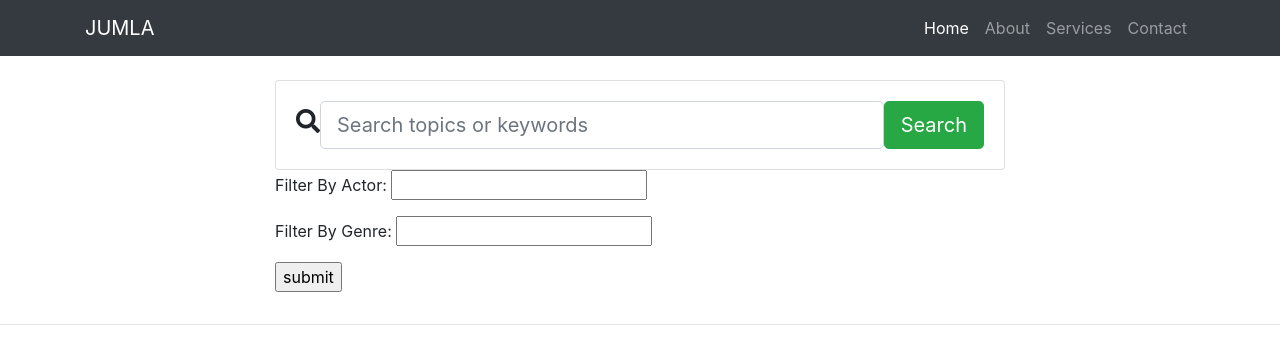
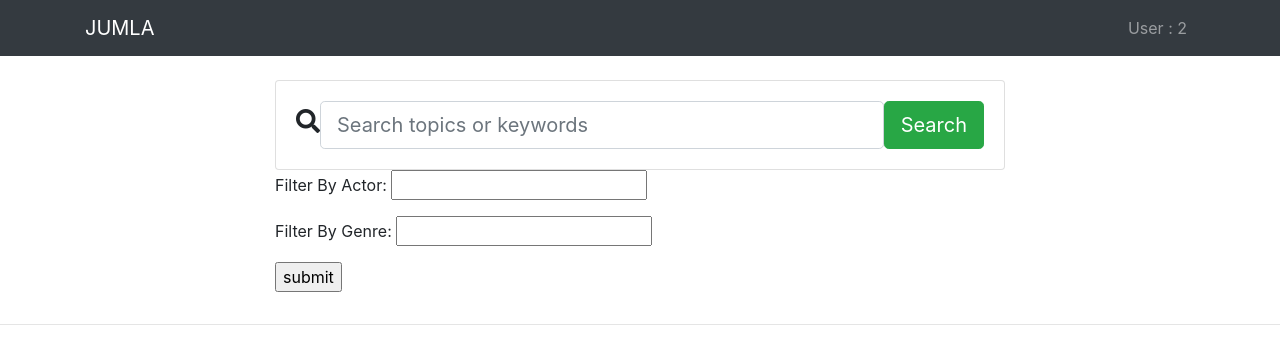
Before and after one commit to suvigyaagr/Hackathon_assgn_Team_A, a Django app: page /charchitra/video/2/ in a window 1280 px wide. Shown: the top 348 px of the page. Run offline with Django 3.2, Linux system fonts and the light colour scheme; data comes from the database, SQL or seed files in the repository; some libraries are stand-ins or nearby versions.

Commit message:
Making minor changes and solved user_id problem and dumpdata

```diff
--- a/jumla/charchitra/templates/charchitra/video_list.html
+++ b/jumla/charchitra/templates/charchitra/video_list.html
@@ -16,25 +16,25 @@
   <!-- Navigation -->
     <nav class="navbar navbar-expand-lg navbar-dark bg-dark static-top">
       <div class="container">
-        <a class="navbar-brand" href="{% url 'charchitra:dashboard' %}">JUMLA</a>
+        <a class="navbar-brand" href="{% url 'charchitra:dashboard' user_id %}">JUMLA</a>
         <button class="navbar-toggler" type="button" data-toggle="collapse" data-target="#navbarResponsive" aria-controls="navbarResponsive" aria-expanded="false" aria-label="Toggle navigation">
           <span class="navbar-toggler-icon"></span>
         </button>
         <div class="collapse navbar-collapse" id="navbarResponsive">
           <ul class="navbar-nav ml-auto">
-            <li class="nav-item active">
+            <!-- <li class="nav-item active">
               <a class="nav-link" href="#">Home
                 <span class="sr-only">(current)</span>
               </a>
-            </li>
-            <li class="nav-item">
+            </li> -->
+            <!-- <li class="nav-item">
               <a class="nav-link" href="#">About</a>
             </li>
             <li class="nav-item">
               <a class="nav-link" href="#">Services</a>
-            </li>
+            </li> -->
             <li class="nav-item">
-              <a class="nav-link" href="#">Contact</a>
+              <a class="nav-link" href="#">User : {{ user_id }}</a>
             </li>
           </ul>
         </div>
@@ -111,13 +111,13 @@
                       <i class="glyphicon glyphicon-edit"> </i>
                     </a> -->
 
-                    <a href="{% url 'charchitra:video_detail' video.pk user_id %}" class="btn btn-info btn-xs" role="button">
+                    <a href="{% url 'charchitra:video_detail' user_id=user_id video_id=video.pk %}" class="btn btn-info btn-xs" role="button">
                       {{ video.v_name }}
                     </a>
 
-                    <a href="#" class="btn btn-default btn-xs" role="button">
+                    <!-- <a href="#" class="btn btn-default btn-xs" role="button">
                       price_here
-                    </a>
+                    </a> -->
                 </div>
               </div>
 
--- a/jumla/charchitra/urls.py
+++ b/jumla/charchitra/urls.py
@@ -6,8 +6,8 @@ from . import views
 app_name = 'charchitra'
 urlpatterns = [
     # url(r'^abc$',views.ListVideoView.as_view(), name='list_video'),
-    url(r'^dashboard/$',views.dashboard, name='dashboard'),
-    url(r'^video/(?P<id>\w+)/$', views.VideoListView, name='video_list'),
-    url(r'^video/(?P<id>\w+)/(?P<video_id>\d+)/', views.VideoDetailView, name='video_detail'),
-    url(r'^videopack/$', views.VideoPackListView, name='video_pack_list'),
+    url(r'^dashboard/(?P<user_id>\w+)/$',views.dashboard, name='dashboard'),
+    url(r'^video/(?P<user_id>\w+)/$', views.VideoListView, name='video_list'),
+    url(r'^video/(?P<user_id>\w+)/(?P<video_id>\d+)/', views.VideoDetailView, name='video_detail'),
+    url(r'^videopack/(?P<user_id>\w+)/$', views.VideoPackListView, name='video_pack_list'),
 ]
--- a/jumla/charchitra/views.py
+++ b/jumla/charchitra/views.py
@@ -15,11 +15,11 @@ from .models import *
 
 
 # Create your views here.
-def dashboard(request):
-    return render(request, 'charchitra/dashboard.html')
+def dashboard(request, user_id):
+    return render(request, 'charchitra/dashboard.html', {'user_id' : user_id})
 
 
-def VideoListView(request, id, video_list=[]):
+def VideoListView(request, user_id, video_list=[]):
     if request.method == "GET":
         try:
             if 'filter_actor' in request.GET:
@@ -40,32 +40,35 @@ def VideoListView(request, id, video_list=[]):
     context = {
         'video_list': video_list,
         'video_price_list': video_price_list,
-        'user_id': User.objects.get(u_id='admin1').id,  # TODO:To be changed
+        'user_id': user_id,
     }
     return render(request, template_name, context)
 
 
-def VideoDetailView(request, id, video_id, video_price=None):
+def VideoDetailView(request, user_id, video_id, video_price=None):
     video_detail = get_object_or_404(Video, pk=video_id)
     video_price_detail = VideoPrice.objects.filter(v_id=video_id)
     if request.method == "GET":
         if "id-btn" in request.GET:
-            user = User.objects.get(id=id)
+            # user = User.objects.get(id=id)
             print(request.GET.get("id-btn").split(" "))
-            video = Video.objects.get(v_name=request.GET.get('id-btn').split(" ")[0])
-            video_price = VideoPrice.objects.get(v_id=video,
-                                                 v_price=int(float(request.GET.get('id-btn').split(" ")[2])))
+            # video = Video.objects.get(v_name=request.GET.get('id-btn').split(" ")[0])
+            video = Video.objects.get(pk = video_id)
+            video_price = VideoPrice.objects.get(v_id=video_id,
+                                                 v_price=int(float(request.GET.get('id-btn').split(" ")[1])))
+            user = User.objects.get(u_id=user_id)
             subscribe = Subscribe(u_id=user, is_pack=True, v_id=video, price=video_price.v_price,
-                                  dur_name=video_price.dur_name, subscription_time=datetime.date.today())
+                dur_name=video_price.dur_name, subscription_time=datetime.datetime.now())
             with transaction.atomic():
                 if Subscribe.objects.filter(pk=subscribe.pk).exists():
                     print('Not Possible')
                 else:
                     subscribe.save()
-                    return redirect('charchitra:video_list', id=id)
+                    return redirect('charchitra:video_list', user_id=user_id)
         else:
             template_name = 'charchitra/video_detail.html'
             context = {
+                'user_id' : user_id,
                 'video_detail': video_detail,
                 'video_price_detail': video_price_detail,
             }
--- a/jumla/jumla/settings.py
+++ b/jumla/jumla/settings.py
@@ -108,7 +108,7 @@ AUTH_PASSWORD_VALIDATORS = [
 
 LANGUAGE_CODE = 'en-us'
 
-TIME_ZONE = 'UTC'
+TIME_ZONE = 'Asia/Kolkata'
 
 USE_I18N = True
 
--- a/jumla/login/models.py
+++ b/jumla/login/models.py
@@ -2,7 +2,7 @@ from django.db import models
 
 # Create your models here.
 class User(models.Model):
-	u_id = models.CharField(max_length=40)
+	u_id = models.CharField(max_length=40, unique=True)
 	u_pass = models.CharField(max_length=40)
 
 	def __str__(self):
--- a/jumla/login/views.py
+++ b/jumla/login/views.py
@@ -17,6 +17,8 @@ class LoginClass(View):
     def post(self,request):
         user_name = request.POST.get("username")
         password = request.POST.get("password")
-        possible_passkey = [i.u_pass for i in User.objects.filter(u_id=user_name)]
+        users = User.objects.filter(u_id=user_name)
+        possible_passkey = [i.u_pass for i in users]
         if password in possible_passkey:
-            return redirect('charchitra:video_list', id=user_name)
+        	# request.session['user_id'] = user_name
+        	return redirect('charchitra:dashboard', user_id=user_name )
```
Also changed, not shown: data.json (+1 -1 lines), jumla/charchitra/templates/charchitra/dashboard.html (+40 -3 lines), jumla/charchitra/templates/charchitra/video_detail.html (+11 -10 lines).
